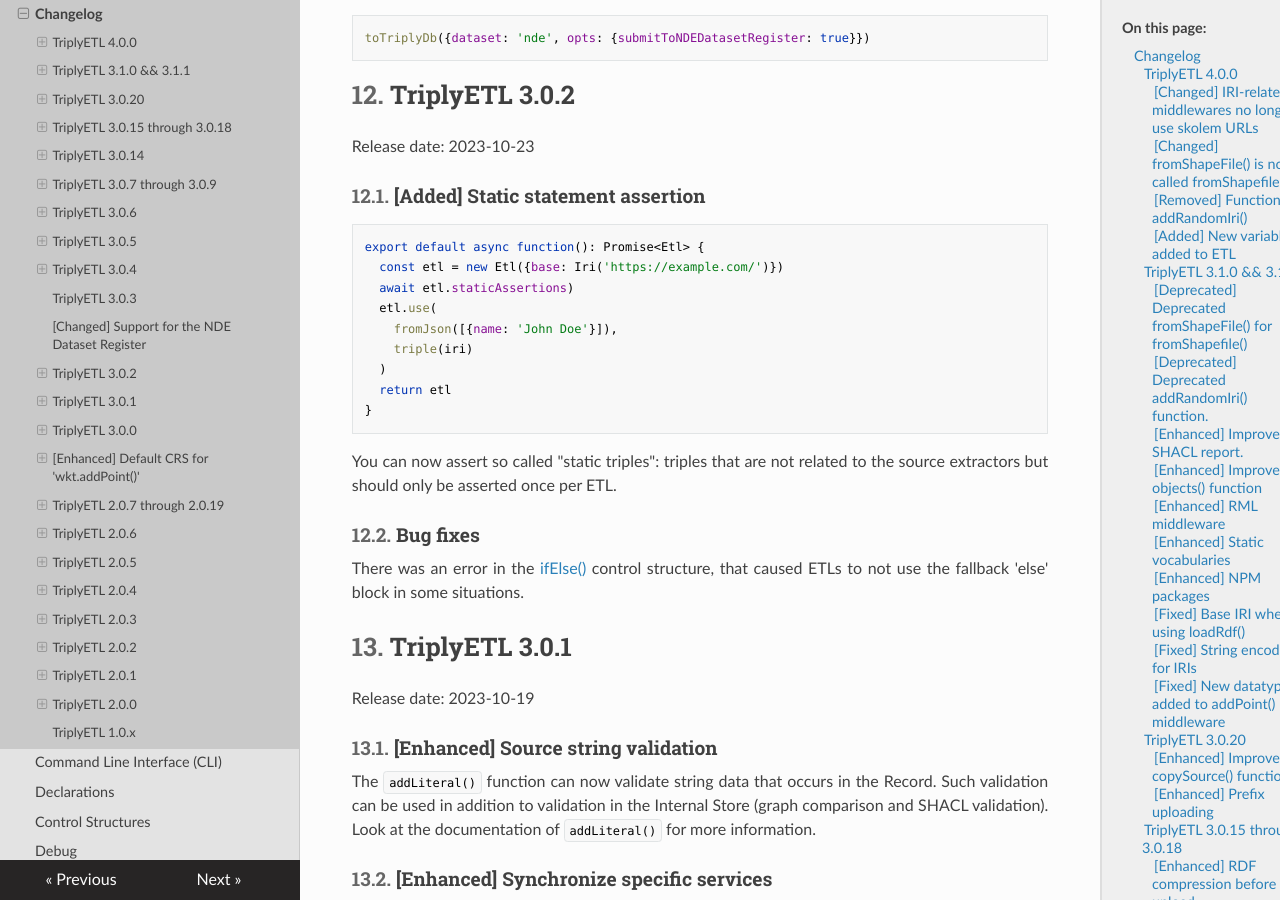
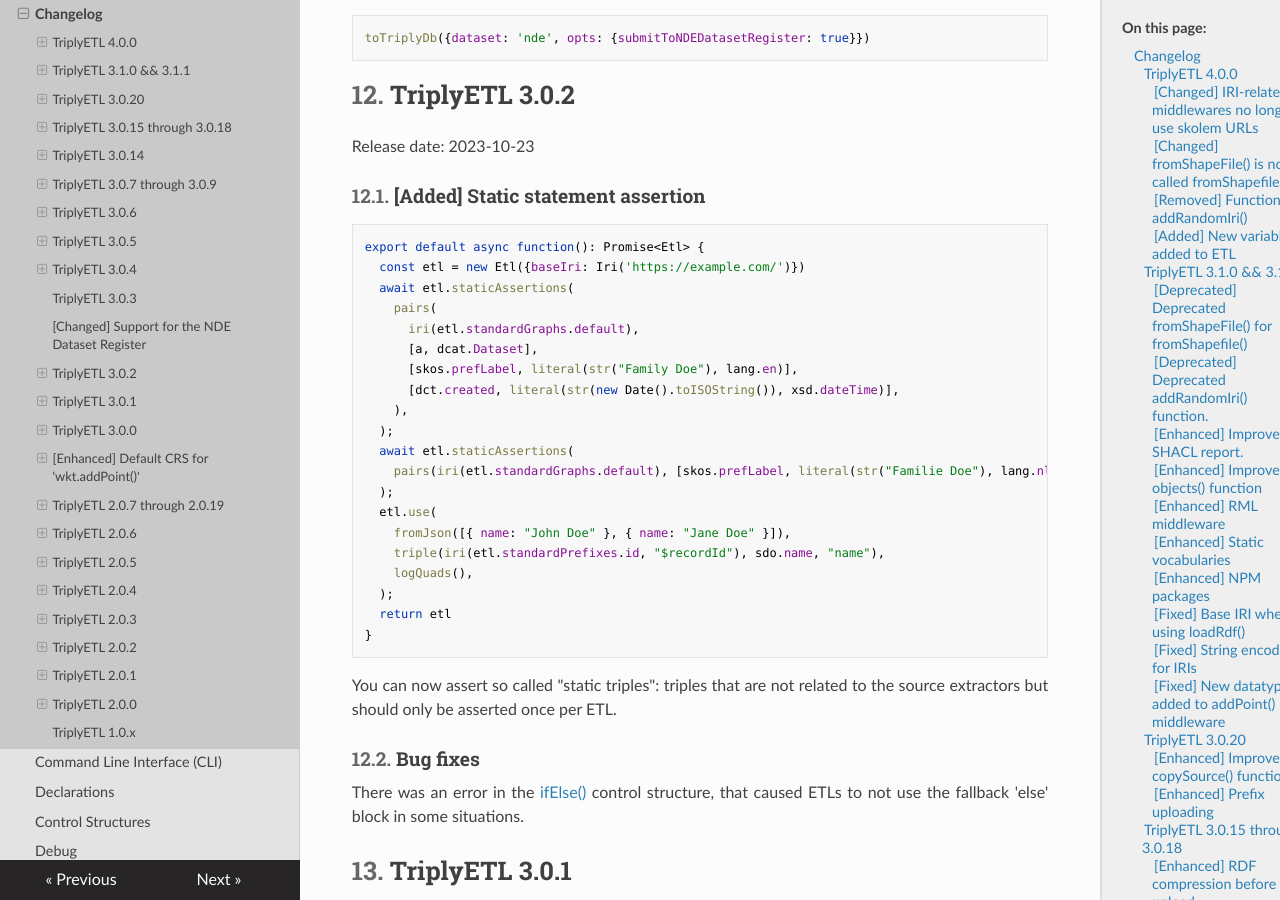
Before and after one commit to TriplyDB/Documentation, an MkDocs documentation site: the page built from docs/triply-etl/generic/changelog.md, in a window 1280 px wide and 900 px high, scrolled down 6724 px. Built offline with MkDocs 1.6.1, drawn with Linux system fonts in a browser that asks for light colours.

Commit message:
Fixes changelog's Static statement assertion example

````diff
--- a/docs/triply-etl/generic/changelog.md
+++ b/docs/triply-etl/generic/changelog.md
@@ -312,12 +312,23 @@
 
 ```ts
 export default async function(): Promise<Etl> {
-  const etl = new Etl({base: Iri('https://example.com/')})
-  await etl.staticAssertions)
+  const etl = new Etl({baseIri: Iri('https://example.com/')})
+  await etl.staticAssertions(
+    pairs(
+      iri(etl.standardGraphs.default),
+      [a, dcat.Dataset],
+      [skos.prefLabel, literal(str("Family Doe"), lang.en)],
+      [dct.created, literal(str(new Date().toISOString()), xsd.dateTime)],
+    ),
+  );
+  await etl.staticAssertions(
+    pairs(iri(etl.standardGraphs.default), [skos.prefLabel, literal(str("Familie Doe"), lang.nl)]),
+  );
   etl.use(
-    fromJson([{name: 'John Doe'}]),
-    triple(iri)
-  )
+    fromJson([{ name: "John Doe" }, { name: "Jane Doe" }]),
+    triple(iri(etl.standardPrefixes.id, "$recordId"), sdo.name, "name"),
+    logQuads(),
+  );
   return etl
 }
 ```
````
